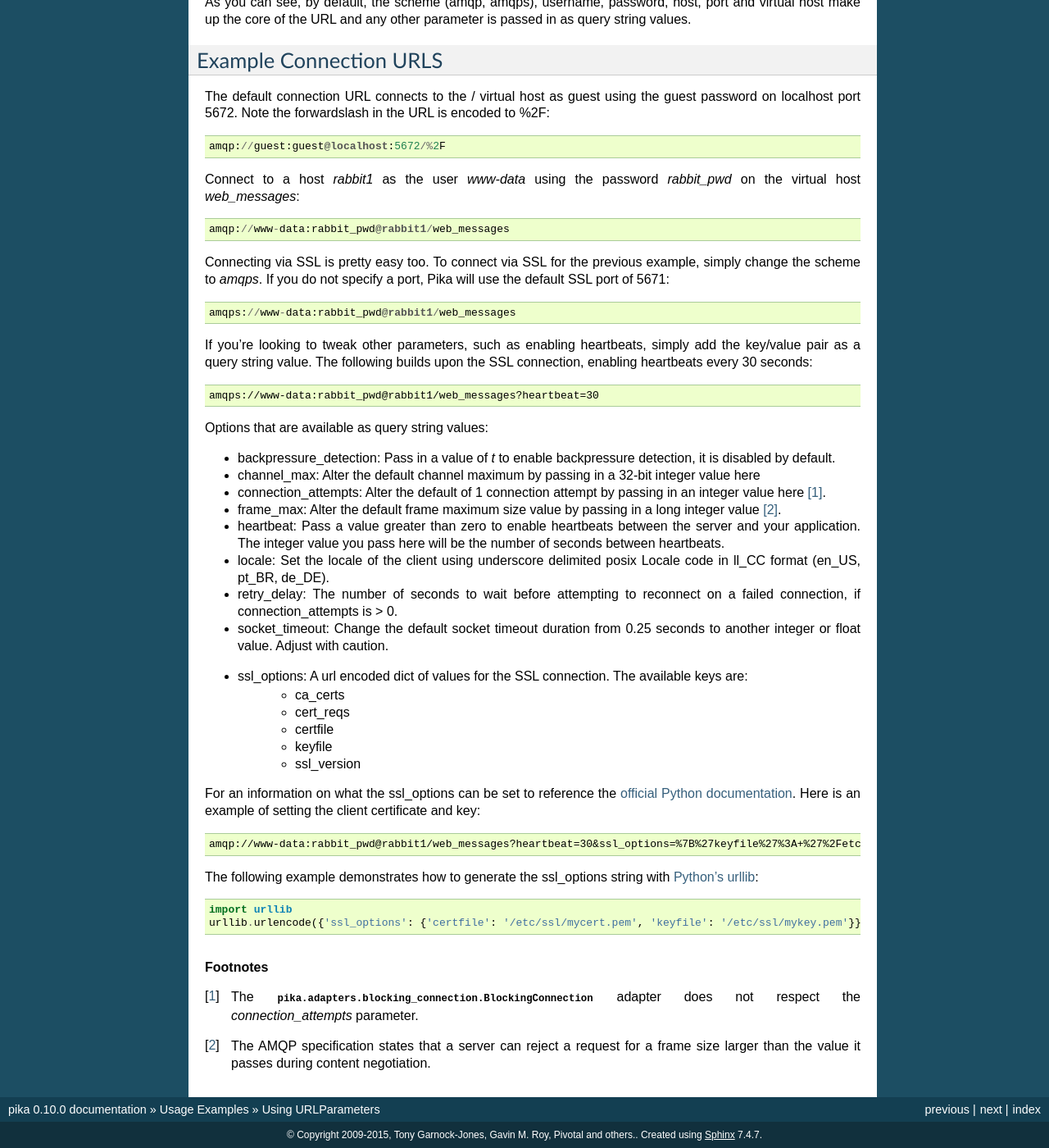
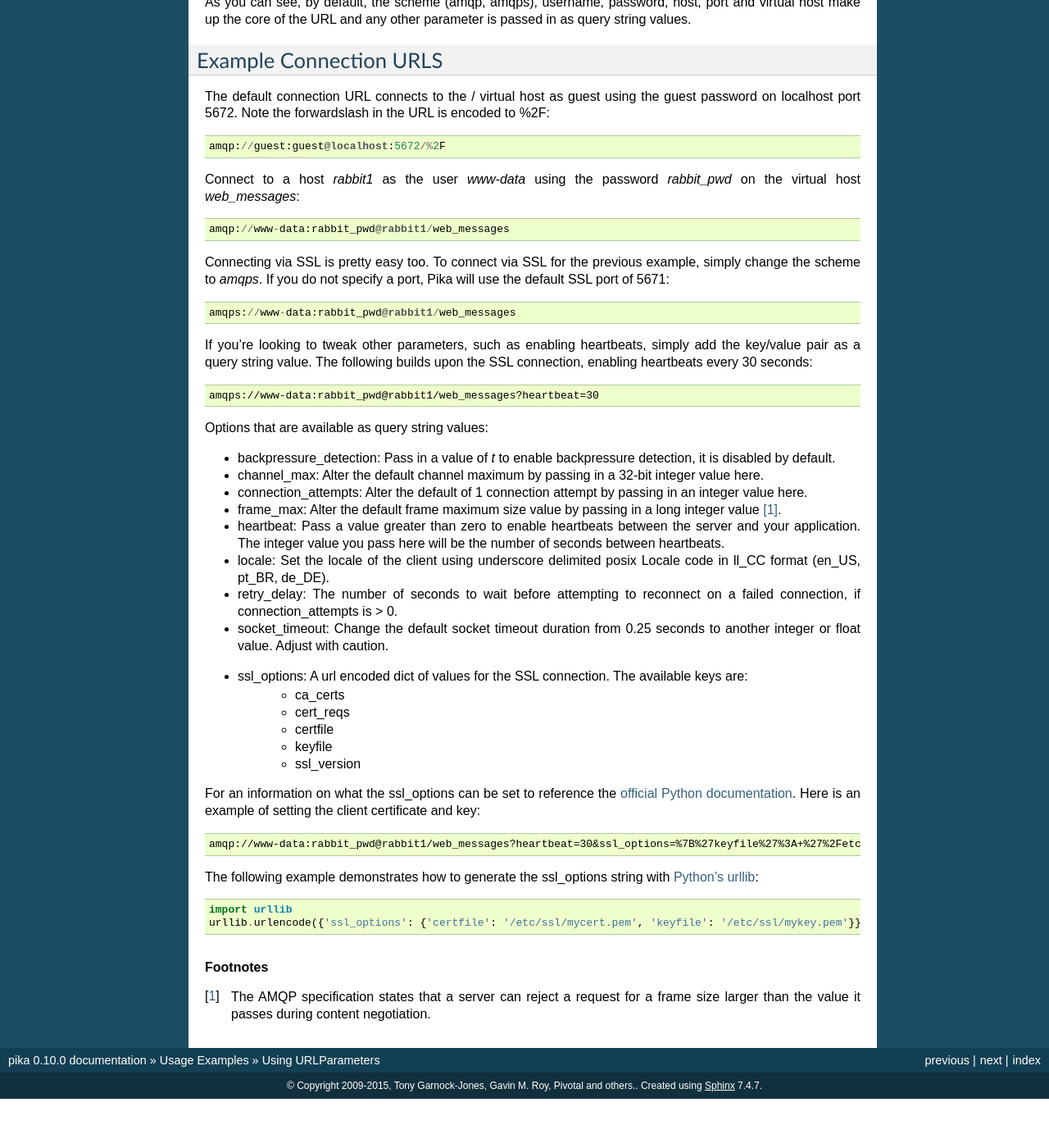
Before and after one commit to pika/pika, a Sphinx documentation site: the page built from docs/examples/using_urlparameters.rst, in a window 1280 px wide and 1400 px high, scrolled down 395 px. Shown: the whole window at 82% size. Built offline with Sphinx 7.4.7, drawn with Linux system fonts in a browser that asks for light colours; after the commit the page ends 1735 px from its top, so only the background shows below that; part of the change alters nothing that is shown.

Commit message:
Remove out of date footnote
We ran into a discrepency between the documentation and our testing. We're using `BlockingConnection`, and adding `connection_attempts=5` resolved some connection timeouts we were seeing, however it didn't make sense with what we'd seen in these docs.

After some research, it appears that `BlockingConnection` was made to use `SelectConnection` behind the scenes in 0.10.0, which means that it now supports `connection_attempts` parameter.

References:

* https://github.com/pika/pika/issues/354
* https://github.com/pika/pika/blob/master/pika/adapters/blocking_connection.py#L364

> BlockingConnection: This adapter underwent a makeover under the hood and gained significant performance improvements as well as ehnanced timer resolution. It is now implemented as a client of the SelectConnection adapter.

```diff
--- a/docs/examples/using_urlparameters.rst
+++ b/docs/examples/using_urlparameters.rst
@@ -39,9 +39,9 @@ If you're looking to tweak other parameters, such as enabling heartbeats, simply
 Options that are available as query string values:
 
 - backpressure_detection: Pass in a value of *t* to enable backpressure detection, it is disabled by default.
-- channel_max: Alter the default channel maximum by passing in a 32-bit integer value here
-- connection_attempts: Alter the default of 1 connection attempt by passing in an integer value here [#f1]_.
-- frame_max: Alter the default frame maximum size value by passing in a long integer value [#f2]_.
+- channel_max: Alter the default channel maximum by passing in a 32-bit integer value here.
+- connection_attempts: Alter the default of 1 connection attempt by passing in an integer value here.
+- frame_max: Alter the default frame maximum size value by passing in a long integer value [#f1]_.
 - heartbeat: Pass a value greater than zero to enable heartbeats between the server and your application. The integer value you pass here will be the number of seconds between heartbeats.
 - locale: Set the locale of the client using underscore delimited posix Locale code in ll_CC format (en_US, pt_BR, de_DE).
 - retry_delay: The number of seconds to wait before attempting to reconnect on a failed connection, if connection_attempts is > 0.
@@ -65,5 +65,4 @@ The following example demonstrates how to generate the ssl_options string with `
 
 .. rubric:: Footnotes
 
-.. [#f1] The :py:class:`pika.adapters.blocking_connection.BlockingConnection` adapter does not respect the *connection_attempts* parameter.
-.. [#f2] The AMQP specification states that a server can reject a request for a frame size larger than the value it passes during content negotiation.
+.. [#f1] The AMQP specification states that a server can reject a request for a frame size larger than the value it passes during content negotiation.
```
